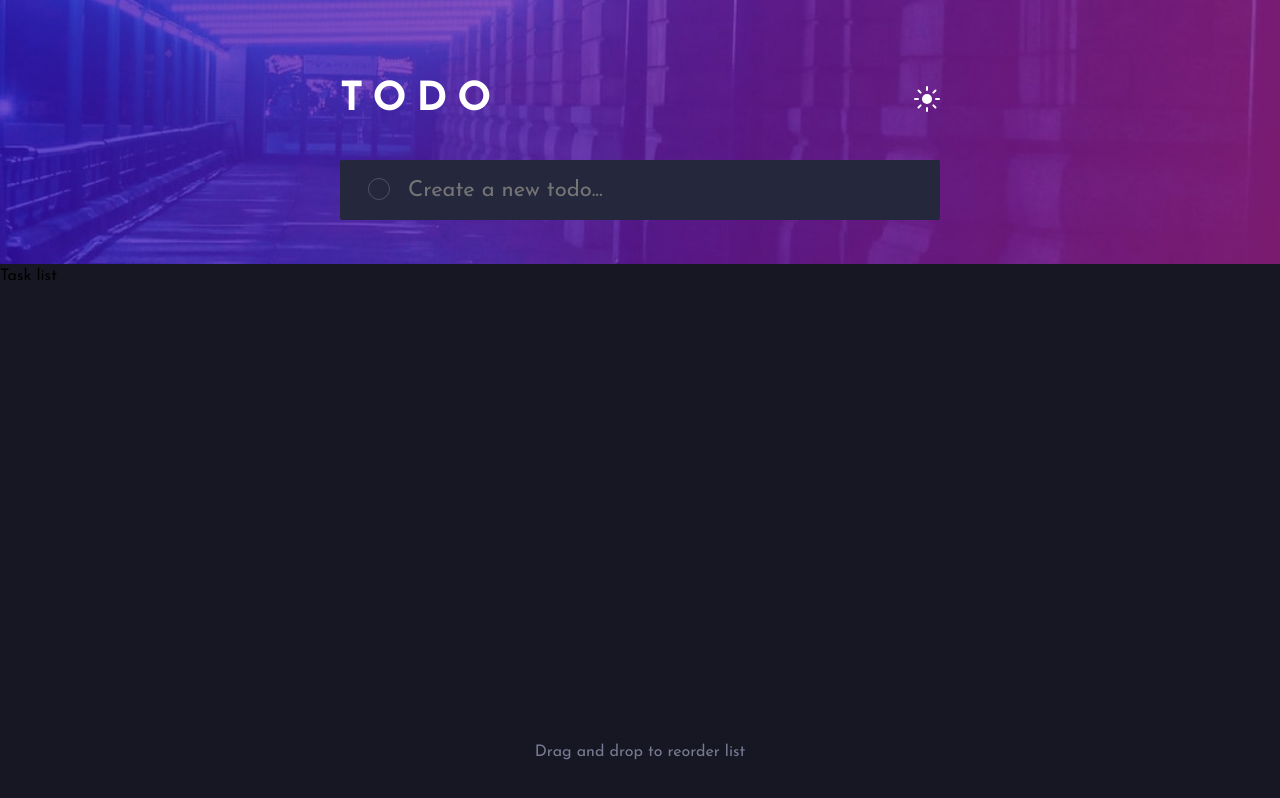
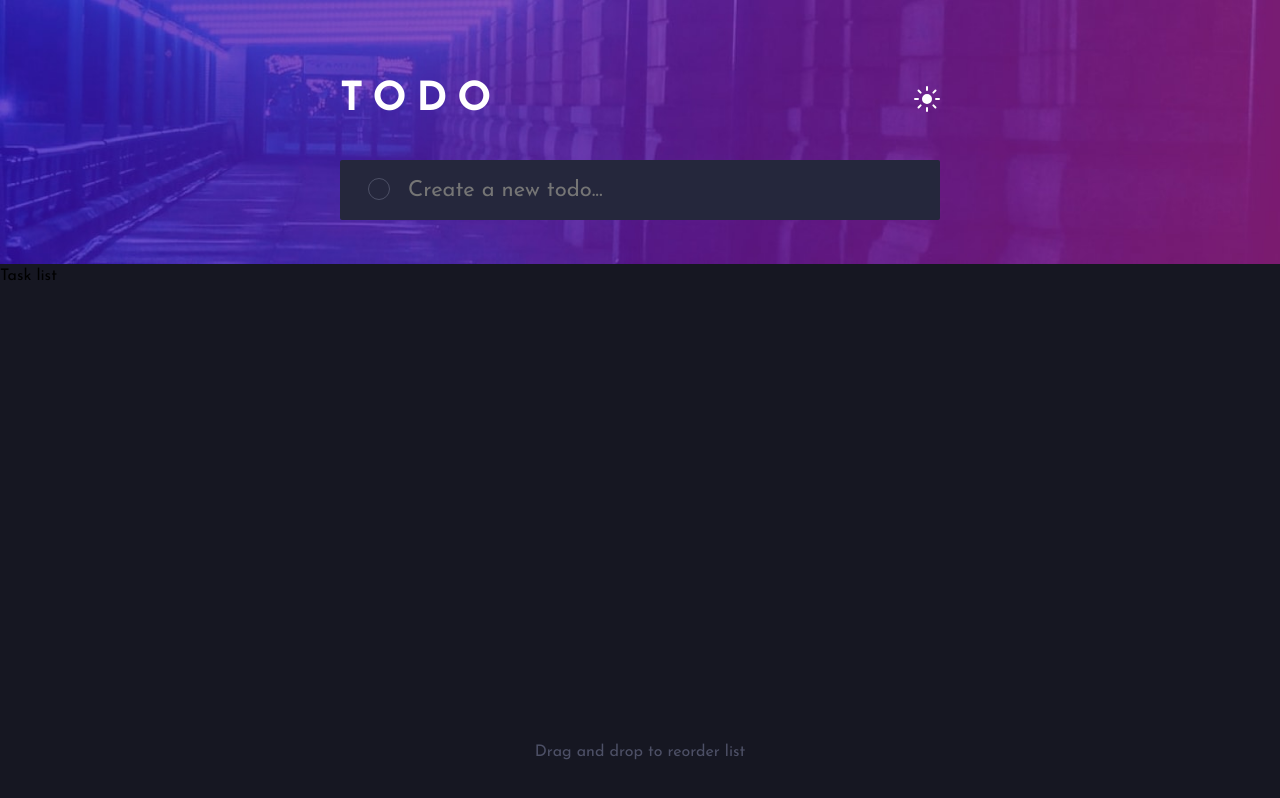
Before and after one commit to Thymoos/todo-app, a React (Create React App) app: page / in a window 1280 px wide. Built offline with nearby package versions, Linux system fonts and the light colour scheme.

Commit message:
Change footer color

```diff
--- a/src/App.css
+++ b/src/App.css
@@ -17,5 +17,5 @@ footer {
     bottom: 5vh;
     left: 50vw;
     transform: translate(-50%, 0);
-    color: hsl(234, 11%, 52%);
+    color: hsl(233, 14%, 35%);
 }
```
